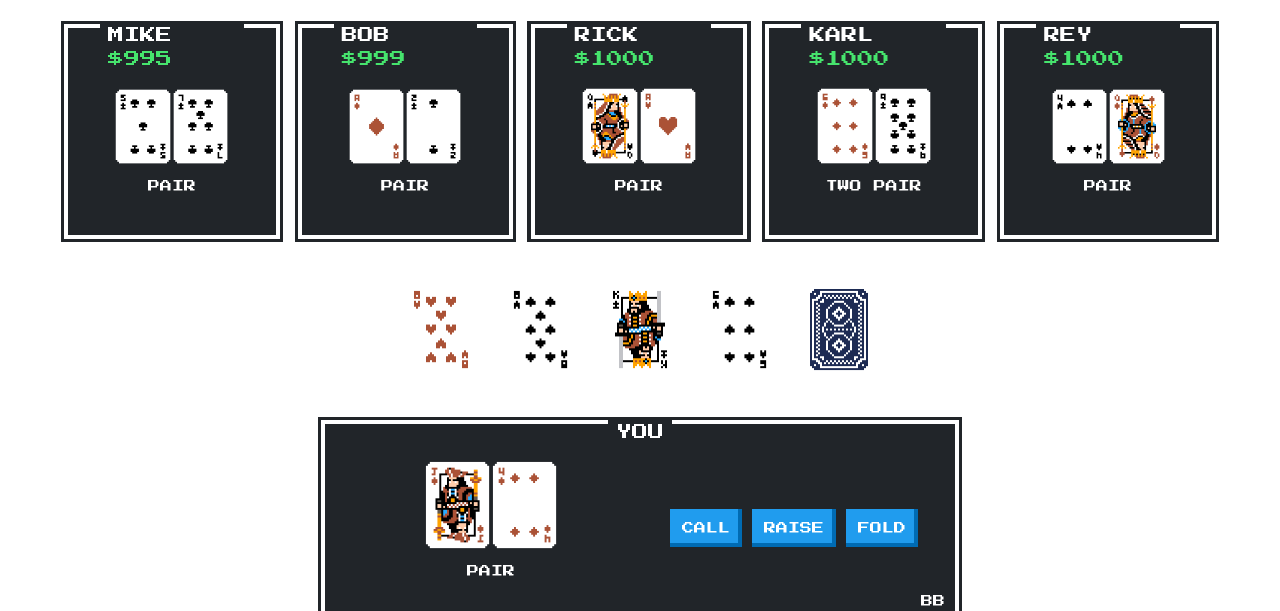
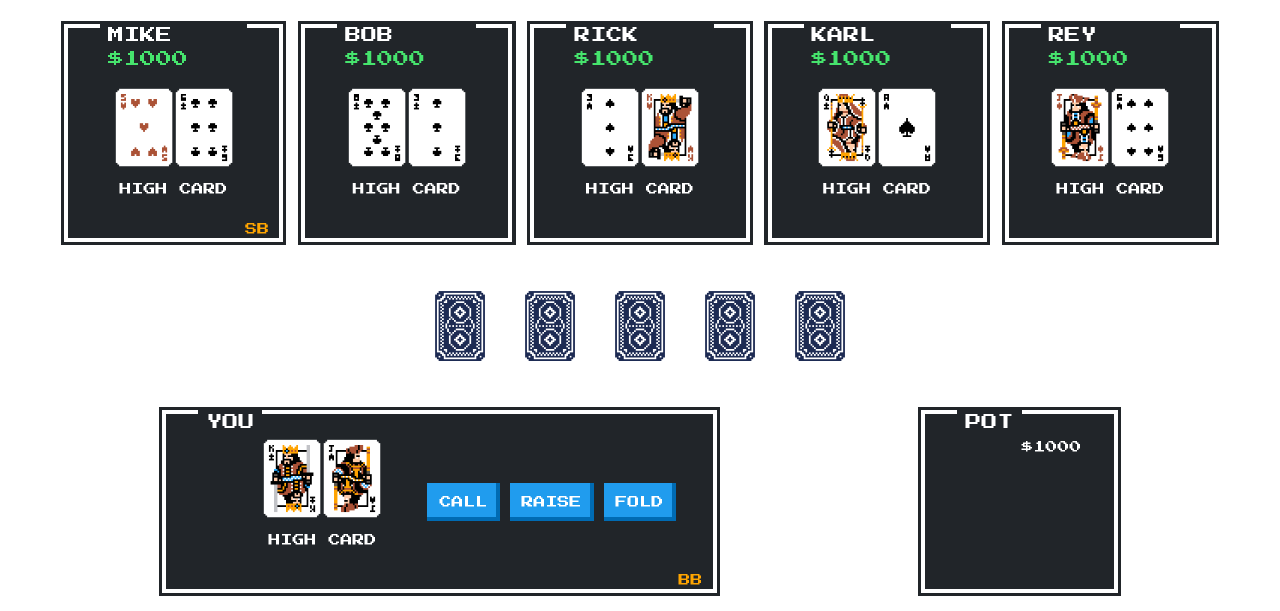
Before and after one commit to RasmusClaus3n/TexasHoldEmGameJS, a website with bundled scripts: page index.html in a window 1280 px wide. Shown: the top 611 px of the page. Built offline with nearby package versions, Linux system fonts and the light colour scheme.

Commit message:
Game cycle

```diff
--- a/css/players.css
+++ b/css/players.css
@@ -7,17 +7,17 @@
 }
 
 .poker-card {
-  max-width: 40%; /* Ensures cards don't exceed container width */
+  max-width: 60px; /* Ensures cards don't exceed container width */
   box-sizing: border-box; /* Include padding and border in the element's total width */
   overflow: hidden; /* Hide any content that exceeds the maximum width */
 }
 
 .main-player-container .poker-card {
-  max-width: 25%;
+  max-width: 60px;
 }
 
 .community-cards .poker-card {
-  max-width: 6%;
+  max-width: 60px;
 }
 
 .player-container {
@@ -50,7 +50,6 @@
 
 .nes-container {
   max-width: 55%;
-  min-width: 10%;
   border-width: 2px;
 }
 
@@ -128,9 +127,25 @@
   display: flex;
 }
 
-.bb-label {
+.blind-label {
   position: absolute;
   bottom: 0;
   right: 0;
   margin: 10px;
 }
+
+.big-blind {
+  color: orange;
+}
+
+.small-blind {
+  color: orange;
+}
+
+.cpu-money {
+  color: rgb(70, 228, 109);
+}
+
+.main-player-money {
+  color: rgb(70, 228, 109);
+}
--- a/index.html
+++ b/index.html
@@ -4,7 +4,7 @@
     <meta charset="UTF-8" />
     <meta name="viewport" content="width=device-width, initial-scale=1.0" />
     <title>8bit Texas Hold'em</title>
-    <link rel="icon" type="image/x-icon" href="/otherImages/casino-chip.png" />
+    <link rel="icon" type="image/x-icon" href="/otherImages/jack.ico" />
     <link rel="stylesheet" href="./node_modules/nes.css/css/nes.min.css" />
     <link rel="stylesheet" href="css/main.css" />
     <link rel="stylesheet" href="css/players.css" />
@@ -37,8 +37,11 @@
       <div class="community-cards"></div>
 
       <div class="player-cards-row">
-        <div class="main-player-container nes-container is-dark with-title">
-          <p class="title">YOU</p>
+        <div
+          class="main-player-container nes-container is-dark with-title"
+          id="You-container"
+        >
+          <p class="title">YOU <span class="main-player-money"></span></p>
           <div class="main-player-content">
             <div class="player-content">
               <div class="player-cards"></div>
@@ -55,13 +58,20 @@
                 >RAISE</a
               >
               <a class="nes-btn is-primary" href="#">FOLD</a>
-              <div class="bb-label">
-                <span class="big-blind">BB</span>
-              </div>
             </section>
           </div>
         </div>
+        <div
+        class="main-player-container nes-container is-dark with-title"
+        id="You-container"
+      ><p class="title">Pot</p>
+        <p class="pot-text">$1000</p>
+        </div>
       </div>
+
+
+    </div>
+
     </div>
 
     <footer>
--- /dev/null
+++ b/js/blinds.js
@@ -0,0 +1,58 @@
+function setBlinds(allPlayers, pot, numBlindTurn) {
+  let smallBlind = 1;
+  let bigBlind = 5;
+  let blindsTotal = smallBlind + bigBlind;
+
+  let numPlayers = allPlayers.length;
+  let bigBlindPlayer = allPlayers[numBlindTurn % numPlayers];
+  let smallBlindPlayer = allPlayers[(numBlindTurn + 1) % numPlayers];
+
+  bigBlindPlayer.setMoney(bigBlindPlayer.getMoney() - bigBlind);
+  smallBlindPlayer.setMoney(smallBlindPlayer.getMoney() - smallBlind);
+
+  pot += blindsTotal;
+
+  numBlindTurn++; // Maybe change to turn for main game cycle
+
+  // Remove existing blind markers before appending new ones
+  removeBlindMarkers();
+
+  // Append new blind markers
+  appendBlindMarkers(bigBlindPlayer, smallBlindPlayer);
+}
+
+function removeBlindMarkers() {
+  const blindLabels = document.querySelectorAll('.blind-label');
+  blindLabels.forEach((label) => label.remove());
+}
+
+function appendBlindMarkers(bigBlindPlayer, smallBlindPlayer) {
+  const bbDiv = document.createElement('div');
+  const bbSpan = document.createElement('span');
+  bbDiv.className = 'blind-label';
+  bbSpan.className = 'big-blind';
+  bbSpan.textContent = 'BB';
+
+  bbDiv.appendChild(bbSpan);
+
+  const sbDiv = document.createElement('div');
+  const sbSpan = document.createElement('span');
+  sbDiv.className = 'blind-label';
+  sbSpan.className = 'small-blind';
+  sbSpan.textContent = 'SB';
+
+  sbDiv.appendChild(sbSpan);
+
+  const bigBlindPlayerContainer = document.getElementById(
+    `${bigBlindPlayer.getName()}-container`
+  );
+
+  const smallBlindPlayerContainer = document.getElementById(
+    `${smallBlindPlayer.getName()}-container`
+  );
+
+  bigBlindPlayerContainer.appendChild(bbDiv);
+  smallBlindPlayerContainer.appendChild(sbDiv);
+}
+
+export { setBlinds };
--- a/js/deck-manager.js
+++ b/js/deck-manager.js
@@ -98,7 +98,7 @@ function createHand(deck, playerCards) {
 
 function createFlop(deck, comCards) {
   // Picks three random cards from deck
-  for (let i = 0; i < 4; i++) {
+  for (let i = 0; i < 5; i++) {
     let randomIndex = Math.floor(Math.random() * 52);
 
     // If card is null picks another card
--- a/js/dom-handler.js
+++ b/js/dom-handler.js
@@ -57,6 +57,7 @@ function createCpuDivs(cpu, cpuPlayersRowDiv) {
 
   const cpuContainer = document.createElement('div');
   cpuContainer.className = 'player-container nes-container is-dark with-title';
+  cpuContainer.id = cpu.getName() + '-container';
 
   const nameText = document.createElement('p');
   nameText.className = 'title';
@@ -65,6 +66,7 @@ function createCpuDivs(cpu, cpuPlayersRowDiv) {
   const moneyText = document.createElement('span');
   moneyText.style.color = '#46e46d'; // Set the color to green
   moneyText.textContent = ` \$${cpu.getMoney()}`;
+  moneyText.className = 'cpuMoney';
 
   const playerContent = document.createElement('div');
   playerContent.className = 'player-content';
@@ -95,16 +97,25 @@ function createCpuDivs(cpu, cpuPlayersRowDiv) {
   }
 }
 
-function createBigBlind() {
-  const bbDiv = document.createElement('div');
-  const bbSpan = document.createElement('span');
-  bbDiv.className = 'bb-label';
-  bbSpan.className = 'big-blind';
-  bbSpan.textContent = 'BB';
+function updateUI(mainPlayer, cpuPlayers, comCards, pot) {
+  // Update main player's hand rank
+  mainPlayerHandRankName.textContent = mainPlayer.getHandRankName();
 
-  bbDiv.appendChild(bbSpan);
+  // Update main player's money
+  const moneyText = document.querySelector('.main-player-money');
+  moneyText.textContent = `$${mainPlayer.getMoney()}`;
+
+  // Update CPU players' money
+  for (const cpu of cpuPlayers) {
+    const cpuContainer = document.getElementById(`${cpu.getName()}-container`);
+    const moneyText = cpuContainer.querySelector('.cpuMoney');
+    moneyText.textContent = ` $${cpu.getMoney()}`;
+  }
+
+  // Update pot
+  potText.textContent = `$${pot}`;
 }
 
 function createHandRankNames() {}
 
-export { displayToDOM };
+export { displayToDOM, updateUI };
--- a/js/game.js
+++ b/js/game.js
@@ -23,10 +23,10 @@ import {
   hasLowStraight,
 } from './evaluate-hand.js';
 import { rankHandRanks } from './determine-winner.js';
-import { displayToDOM } from './dom-handler.js';
-import { setBlinds } from './round.js';
+import { displayToDOM, updateUI } from './dom-handler.js';
+import { setBlinds } from './blinds.js';
 
-let randomNames = [
+const randomNames = [
   'Steve',
   'Rey',
   'Glen',
@@ -68,22 +68,36 @@ let randomNames = [
   'Judy',
 ];
 
+let cpuPlayers;
+let mainPlayer;
 let winner;
-let blindTurnNum = 1;
-let pot = 1;
+let blindTurnNum;
+let pot;
 
+if (!cpuPlayers || !mainPlayer) {
+  cpuPlayers = createCPUplayers();
+  mainPlayer = createMainPlayer();
+  blindTurnNum = 0;
+  pot = 0;
+}
+
+const allPlayers = [mainPlayer, ...cpuPlayers];
+
+startGame(mainPlayer, cpuPlayers, allPlayers, pot, blindTurnNum);
+
+function startGame(mainPlayer, cpuPlayers, allPlayers, pot, blindTurnNum) {
   const deck = createDeck([]);
   const comCards = [];
-const cpuPlayers = createCPUplayers(deck);
-const mainPlayer = createMainPlayer(deck);
-const allPlayers = [mainPlayer, ...cpuPlayers];
 
   shuffleDeck(deck);
-createFlop(deck, comCards);
+  setMainPlayerHoleCards(mainPlayer, deck);
+  setCpuHoleCards(cpuPlayers, deck);
+  // createFlop(deck, comCards);
   // createTestFlop(deck, comCards);
+
+  setHandRanks(mainPlayer, cpuPlayers, comCards);
+  displayToDOM(mainPlayer, cpuPlayers, comCards);
   setBlinds(allPlayers, pot, blindTurnNum);
-setHandRanks(mainPlayer, cpuPlayers);
-displayToDOM(mainPlayer, cpuPlayers, comCards);
 
   winner = rankHandRanks(mainPlayer, cpuPlayers);
 
@@ -97,10 +111,9 @@ if (Array.isArray(winner)) {
   } else {
     console.log(winner.getName() + ' wins');
   }
+}
 
-function startNewStage() {} // TBI
-
-function createCPUplayers(deck) {
+function createCPUplayers() {
   let cpuPlayers = [];
 
   for (let i = 0; i < 5; i++) {
@@ -115,8 +128,6 @@ function createCPUplayers(deck) {
     // Set the name and remove it from the copy
     cpu.setName(randomName);
     randomNames.splice(randomIndex, 1);
-    let cpuCards = [];
-    cpu.setHand(createHand(deck, cpuCards));
 
     cpuPlayers.push(cpu);
   }
@@ -124,25 +135,28 @@ function createCPUplayers(deck) {
   return cpuPlayers;
 }
 
-// if (cpu.getName() === 'CPU1') {
-//   cpu.setHand(createCPU1TestHand(deck, cpuCards));
-// }
-// if (cpu.getName() === 'CPU2') {
-//   cpu.setHand(createCPU2TestHand(deck, cpuCards));
-// }
-
-function createMainPlayer(deck) {
+function createMainPlayer() {
   let mainPlayer = new Player();
   mainPlayer.setMoney(1000);
   mainPlayer.setName('You');
-  let mainPlayerCards = [];
-  mainPlayer.setHand(createHand(deck, mainPlayerCards));
-  // mainPlayer.setHand(createMainPlayerTestHand(deck, mainPlayerCards));
 
   return mainPlayer;
 }
 
-function setHandRanks(mainPlayer, cpuPlayers) {
+function setCpuHoleCards(cpuPlayers, deck) {
+  cpuPlayers.forEach((cpu) => {
+    let cpuCards = [];
+    cpu.setHand(createHand(deck, cpuCards));
+  });
+}
+
+function setMainPlayerHoleCards(mainPlayer, deck) {
+  let mainPlayerCards = [];
+  mainPlayer.setHand(createHand(deck, mainPlayerCards));
+  // mainPlayer.setHand(createMainPlayerTestHand(deck, mainPlayerCards));
+}
+
+function setHandRanks(mainPlayer, cpuPlayers, comCards) {
   mainPlayer.setHandRank(scoreCards(comCards, mainPlayer));
   for (let cpu of cpuPlayers) {
     cpu.setHandRank(scoreCards(comCards, cpu));
--- a/js/round.js
+++ /dev/null
@@ -1,18 +0,0 @@
-function setBlinds(allPlayers, pot, numBlindTurn) {
-  let smallBlind = 1;
-  let bigBlind = 5;
-  let blindsTotal = smallBlind + bigBlind;
-
-  let numPlayers = allPlayers.length;
-  let bigBlindPlayer = allPlayers[numBlindTurn % numPlayers];
-  let smallBlindPlayer = allPlayers[(numBlindTurn + 1) % numPlayers];
-
-  bigBlindPlayer.setMoney(bigBlindPlayer.getMoney() - bigBlind);
-  smallBlindPlayer.setMoney(smallBlindPlayer.getMoney() - smallBlind);
-
-  pot += blindsTotal;
-
-  numBlindTurn++; // Maybe change to turn for main game cycle
-}
-
-export { setBlinds };
```
Also changed, not shown: css/slider.css (+3 -1 lines), js/random-names.js (added), otherImages/casino-chip.png (deleted). Lines whose indentation alone changed are shown as unchanged.
